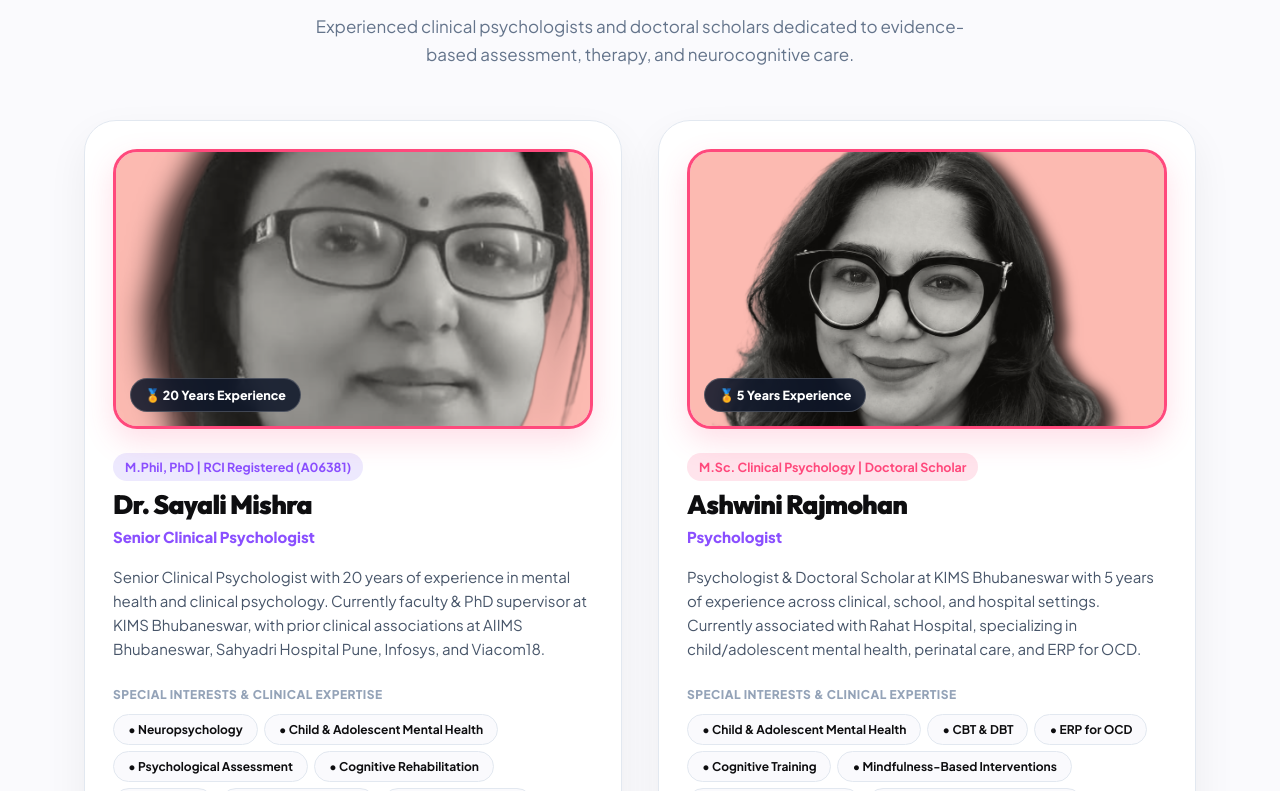
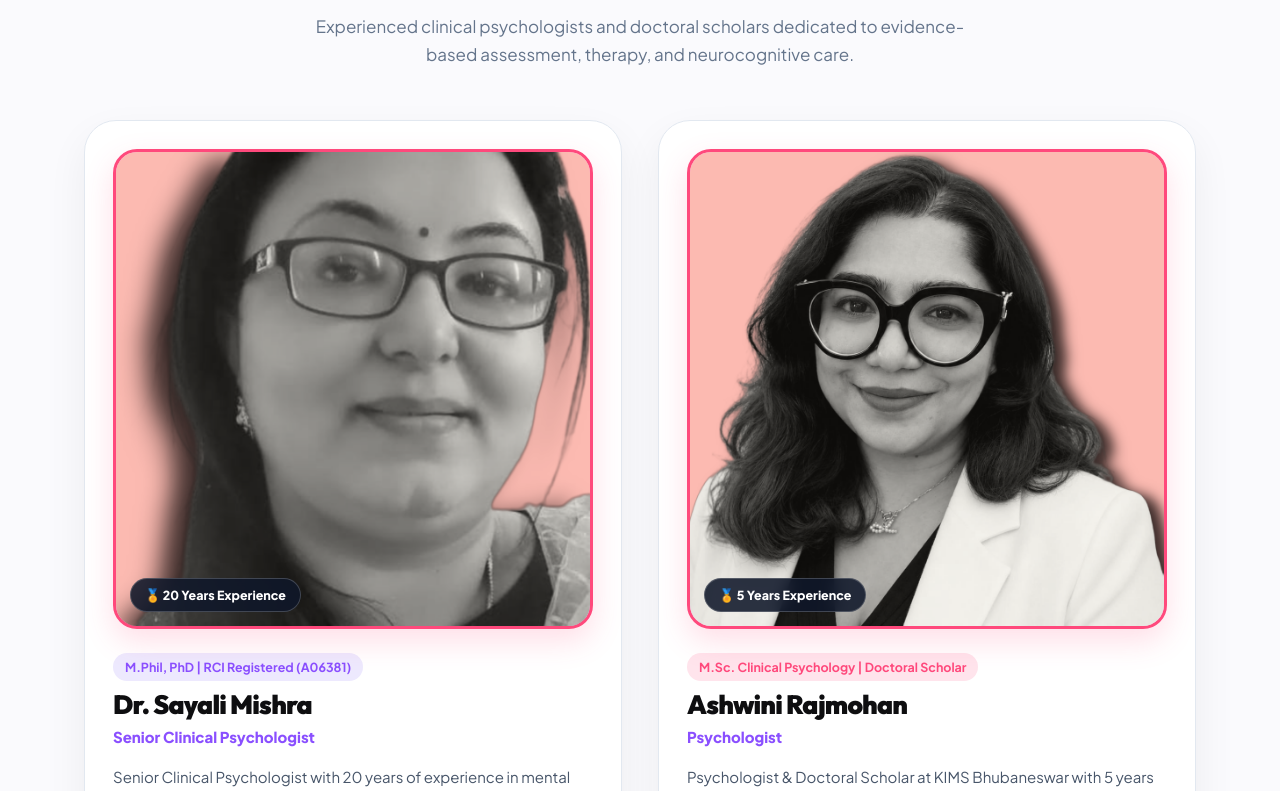
Before and after one commit to Raj9777/manodaya-website, a React (Vite) app: page / in a window 1280 px wide. Shown: the part 1809-2600 px from the top of the page. Built offline with nearby package versions, Linux system fonts and the light colour scheme.

Commit message:
style: set doctor profile pictures to 1:1 aspect ratio Square View in ClinicalTeamSection

```diff
--- a/src/components/ClinicalTeamSection.jsx
+++ b/src/components/ClinicalTeamSection.jsx
@@ -21,11 +21,11 @@ export const ClinicalTeamSection = ({ mode = 'short', onOpenBooking }) => {
           </p>
         </div>
 
-        {/* Specialists Cards Grid with Large Doctor Pictures */}
+        {/* Specialists Cards Grid with Large Square Doctor Pictures */}
         <div
           style={{
             display: 'grid',
-            gridTemplateColumns: 'repeat(auto-fit, minmax(360px, 1fr))',
+            gridTemplateColumns: 'repeat(auto-fit, minmax(340px, 1fr))',
             gap: '36px',
             alignItems: 'stretch'
           }}
@@ -47,11 +47,11 @@ export const ClinicalTeamSection = ({ mode = 'short', onOpenBooking }) => {
               }}
             >
               <div>
-                {/* Large Featured Doctor Portrait Picture */}
+                {/* 1:1 Square View Doctor Picture */}
                 <div
                   style={{
                     width: '100%',
-                    height: '280px',
+                    aspectRatio: '1 / 1',
                     borderRadius: '24px',
                     overflow: 'hidden',
                     marginBottom: '24px',
@@ -185,7 +185,7 @@ export const ClinicalTeamSection = ({ mode = 'short', onOpenBooking }) => {
         </div>
       </div>
 
-      {/* Full Bio Modal with Large Picture */}
+      {/* Full Bio Modal with Square View Picture */}
       {activeModalMember && (
         <div className="modal-overlay" onClick={() => setActiveModalMember(null)}>
           <div className="modal-content" onClick={(e) => e.stopPropagation()} style={{ maxWidth: '680px', borderRadius: '28px', padding: '36px' }}>
@@ -194,8 +194,8 @@ export const ClinicalTeamSection = ({ mode = 'short', onOpenBooking }) => {
                 src={activeModalMember.image}
                 alt={activeModalMember.name}
                 style={{
-                  width: '120px',
-                  height: '120px',
+                  width: '130px',
+                  height: '130px',
                   borderRadius: '24px',
                   objectFit: 'cover',
                   border: '3px solid #FF497C',
```
